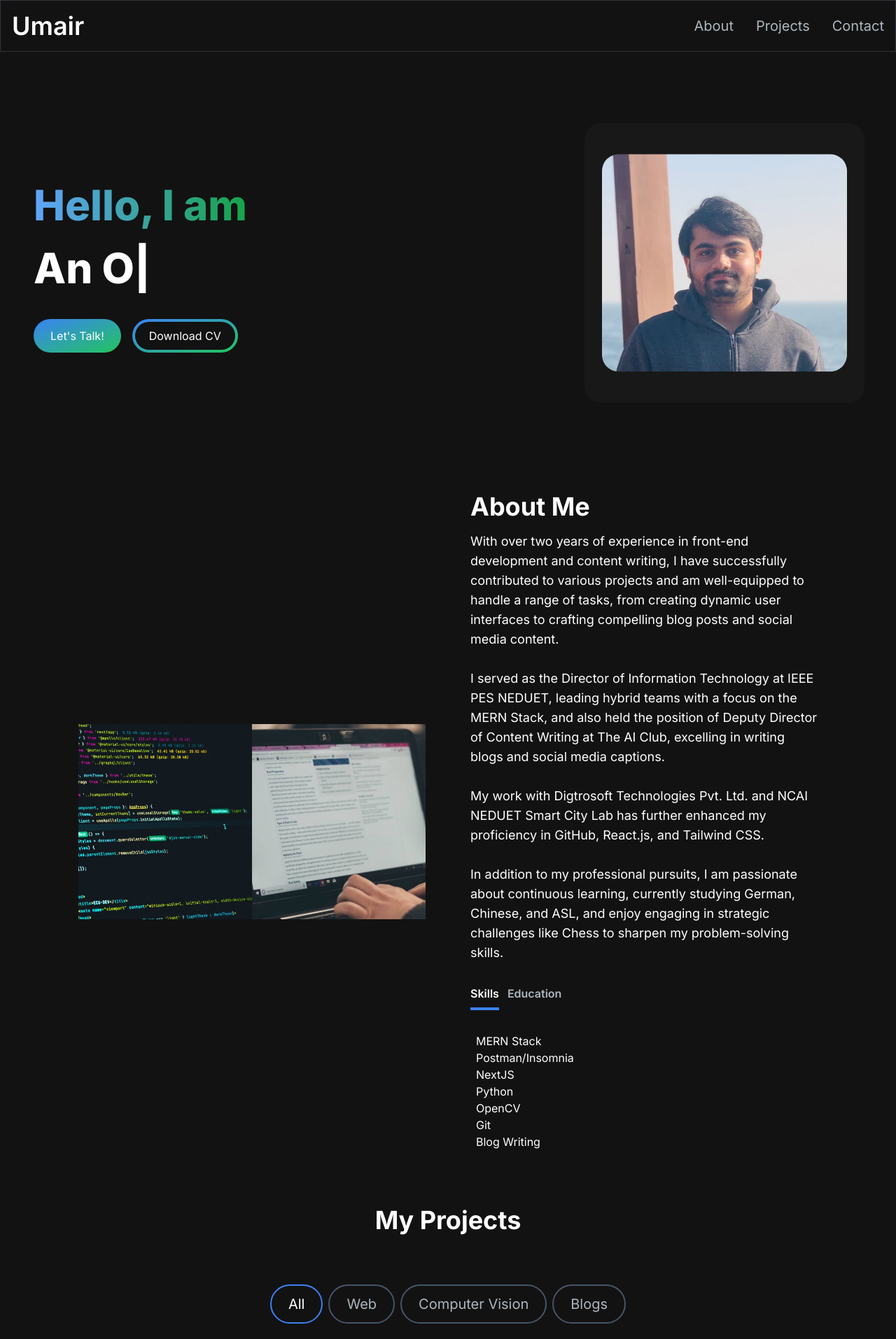
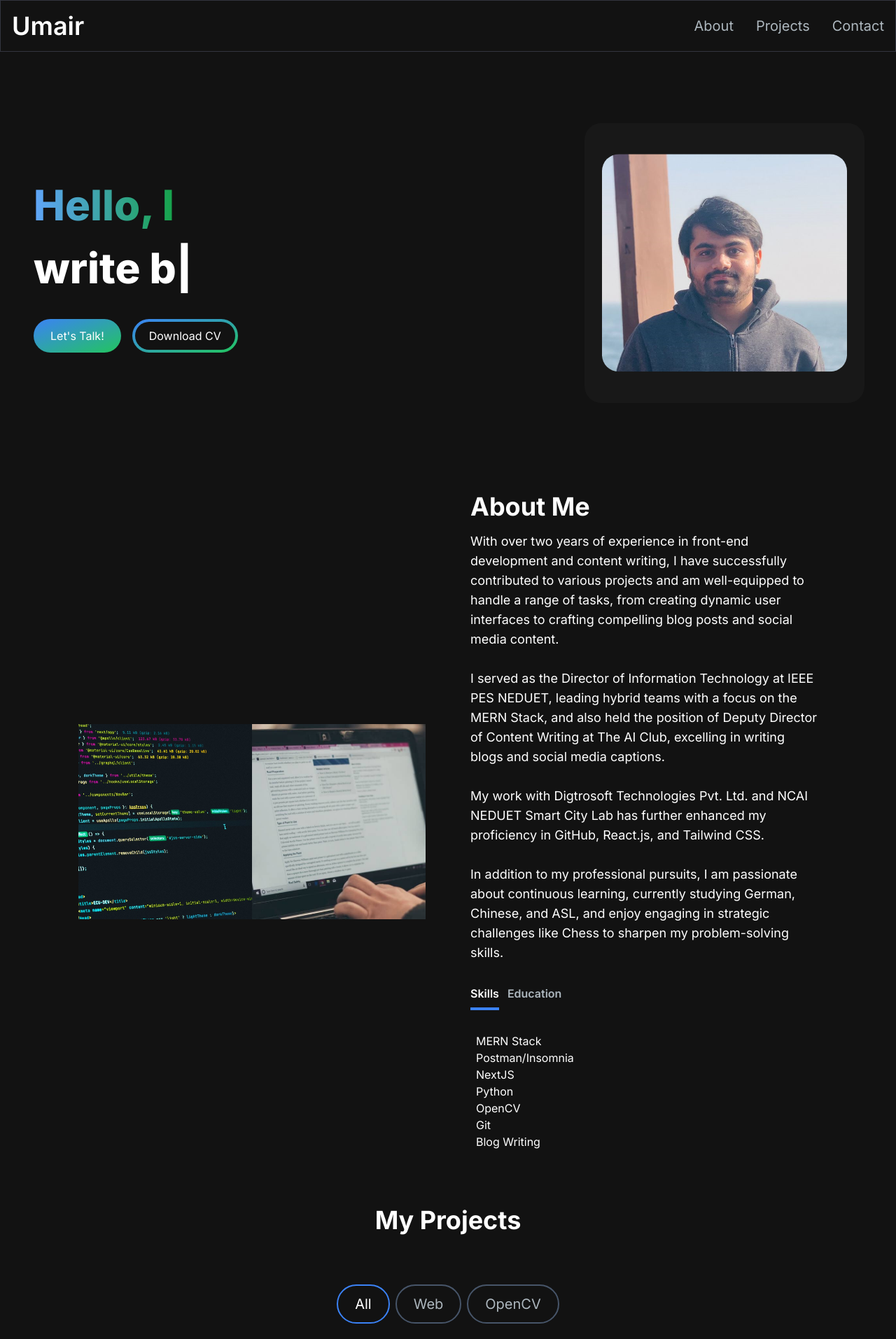
Before and after one commit to screamEagles/portfolio-website, a Next.js app: page / in a window 1280 px wide. Shown: the top 1914 px of the page at 70% size. Built offline with nearby package versions, Linux system fonts and the light colour scheme.

Commit message:
some basic changes

```diff
--- a/src/app/components/HeroSection.jsx
+++ b/src/app/components/HeroSection.jsx
@@ -17,18 +17,18 @@ const HeroSection = () => {
         >
           <h1 className="text-white mb-4 text-2xl sm:text-5xl lg:text-6xl lg:leading-normal font-extrabold">
             <span className="text-transparent bg-clip-text bg-gradient-to-r from-primary-400 to-secondary-600">
-              Hello, I am{" "}
+              Hello, I{" "}
             </span>
             <br></br>
             <TypeAnimation
               sequence={[
-                "Umair",
+                "am Umair",
                 1000,
-                "A Web Developer",
+                "create websites",
                 1000,
-                "A Blog Writer",
+                "write blogs",
                 1000,
-                "An OpenCV Enthusiast",
+                "make OpenCV projects",
                 1000,
               ]}
               wrapper="span"
--- a/src/app/components/ProjectsSection.jsx
+++ b/src/app/components/ProjectsSection.jsx
@@ -17,7 +17,7 @@ const projectsData = [
     id: 2,
     title: "Realtime Shape Area",
     image: "/images/projects/realtime_shape_area.png",
-    tag: ["All", "Computer Vision"],
+    tag: ["All", "OpenCV"],
     gitUrl: "https://github.com/screamEagles/shape-area",
     previewUrl: "https://github-production-user-asset-6210df.s3.amazonaws.com/91723589/360371571-f0bf783f-8b85-448e-b909-5a63ac5c8eb6.mp4?X-Amz-Algorithm=AWS4-HMAC-SHA256&X-Amz-Credential=AKIAVCODYLSA53PQK4ZA%2F20250131%2Fus-east-1%2Fs3%2Faws4_request&X-Amz-Date=20250131T062649Z&X-Amz-Expires=300&X-Amz-Signature=4e4cc4994b0241da67e91e82fab37093d6151488a87d5b76bce7198fa8c625d0&X-Amz-SignedHeaders=host",
   },
@@ -99,16 +99,11 @@ const ProjectsSection = () => {
         />
         <ProjectTag
           onClick={handleTagChange}
-          name="Computer Vision"
-          isSelected={tag === "Computer Vision"}
-        />
-        <ProjectTag
-          onClick={handleTagChange}
-          name="Blogs"
-          isSelected={tag === "Blogs"}
+          name="OpenCV"
+          isSelected={tag === "OpenCV"}
         />
       </div>
-      <ul ref={ref} className="grid md:grid-cols-3 gap-8 md:gap-12">
+      <ul ref={ref} className={`grid md:grid-cols-3 gap-8 md:gap-12 ${filteredProjects.length > 3 ? "max-h-[500px] overflow-y-auto" : ""}`}>
         {filteredProjects.map((project, index) => (
           <motion.li
             key={index}
```
